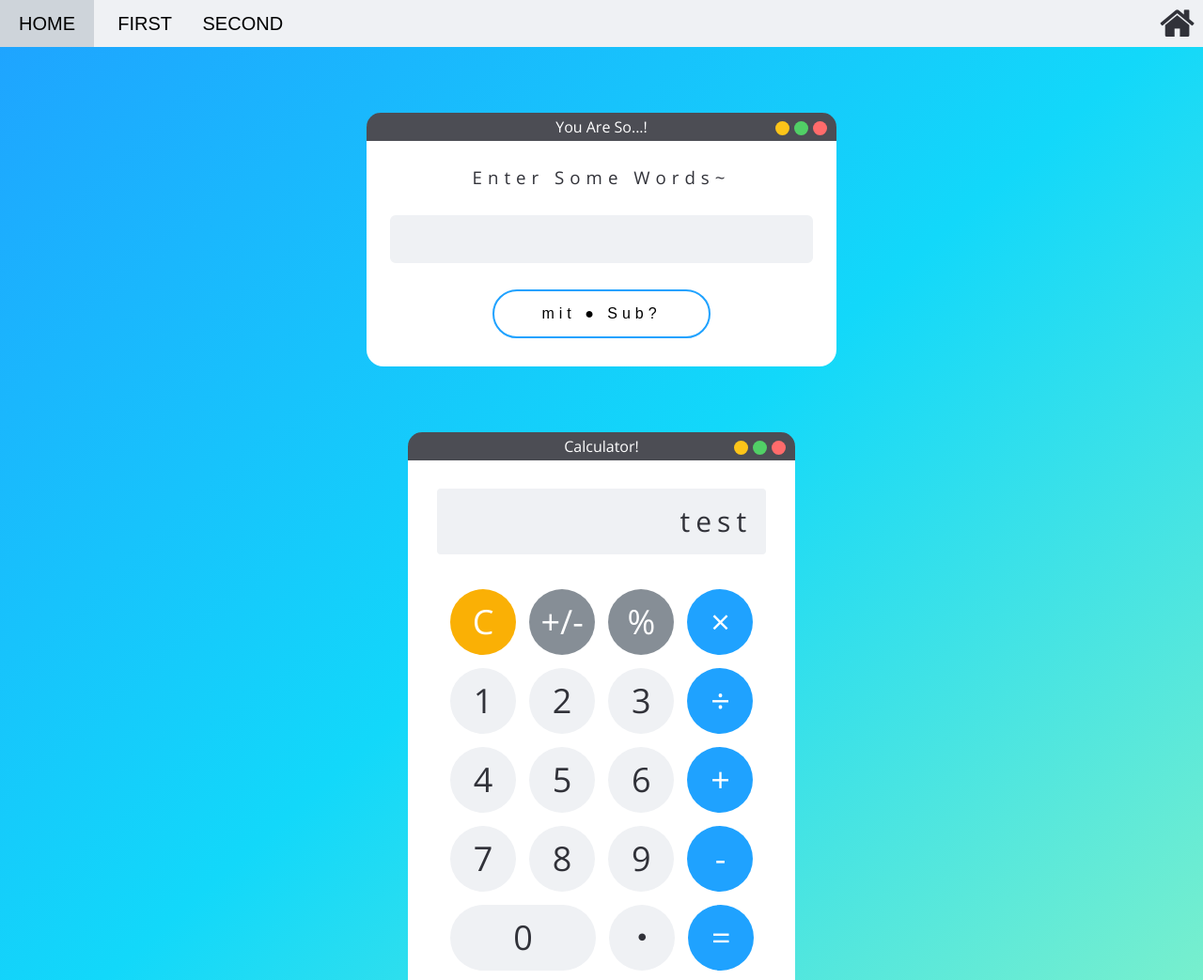
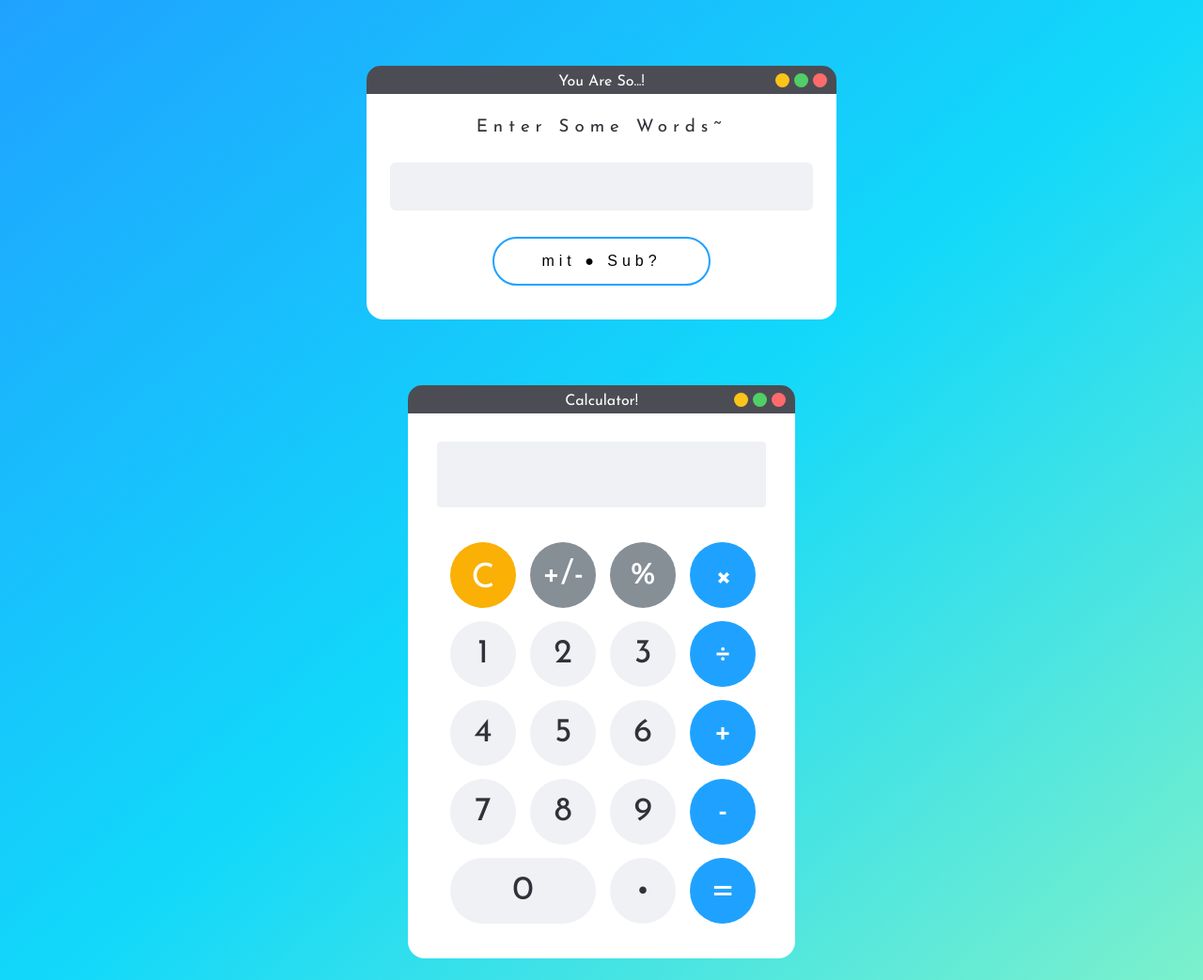
Before and after one commit to LonJonn/LonJonn.github.io, a plain HTML site: page index.html in a window 1280 px wide. Shown: the top 1043 px of the page at 94% size. Drawn offline with nearby package versions, Linux system fonts and the light colour scheme.

Commit message:
changed font

```diff
--- a/index.html
+++ b/index.html
@@ -7,19 +7,19 @@
     <link rel="stylesheet" href="master.min.css">
     <script src="https://ajax.googleapis.com/ajax/libs/jquery/3.2.1/jquery.min.js"></script>
     <script src="main.js"></script>
-    <link href="https://fonts.googleapis.com/css?family=Open+Sans" rel="stylesheet">
+    <link href="https://fonts.googleapis.com/css?family=Open+Sans|Josefin+Sans|Raleway" rel="stylesheet">
     <link rel="stylesheet" href="https://cdnjs.cloudflare.com/ajax/libs/font-awesome/4.7.0/css/font-awesome.min.css">
 </head>
 
 <body>
-    <div class="nav">
+    <!--<section class="nav">
         <button class="navButton">HOME</button>
         <button class="navButton">FIRST</button>
         <button class="navButton">SECOND</button>
         <section class="icon">
             <i class="fa fa-home"></i>
         </section>
-    </div>
+    </section>-->
     <section class="firstProgram">
         <section class="header" id="first_header">
             <div class="headerTitle">You Are So...!</div>
@@ -42,10 +42,10 @@
             <div class="bops minimise"'></div>
         </section>
         <section class="content" id="second_content">
-            <div class="textOutput" id="second_textOutput"/>test</div>
+            <div class="textOutput" id="second_textOutput"/></div>
             <ul>
                 <li class="button other C" onclick='document.getElementById("second_textOutput").innerHTML = ""'>C</li>
-                <li class="button other +/-" onclick='document.getElementById("second_textOutput").innerHTML += "-"'>+/-</li>
+                <li class="button other negative" onclick='document.getElementById("second_textOutput").innerHTML += "-"'>+/-</li>
                 <li class="button other percentage">%</li>
                 <li class="button sign X">×</li>
                 <li class="button number1" onclick='document.getElementById("second_textOutput").innerHTML += "1"'>1</li>
--- a/master.scss
+++ b/master.scss
@@ -14,7 +14,7 @@ $gradient: #1FA2FF, #12D8FA, #81f1c9;
 
 html {
     min-height: 100%;
-    font-family: 'Open Sans', sans-serif;
+    font-family: 'Josefin Sans', sans-serif;
     color: $color-text;
     margin: 0;
     background: linear-gradient(to bottom right, $gradient);
@@ -67,7 +67,7 @@ body {
     background-color: $color-grey;
     color: white;
     height: 30px;
-    padding: 4px 0;
+    padding: 9px 0 0;
     border-radius: 15px 15px 0 0;
     text-align: center;
     transition: border-radius 0.4s 0.5s;
@@ -191,6 +191,7 @@ body {
     margin: 0 auto 70px;
     background-color: white;
     border-radius: 18px;
+    user-select: none;
 
     .content {
         height: 580px;
@@ -237,6 +238,12 @@ body {
             width: 155px;
         }
 
+        .decimal {
+            padding: 4px 0 0;
+        }
+
+
+
         .sign {
             background-color: $color-blue;
             color: white;
@@ -256,6 +263,7 @@ body {
         }
 
         .C {
+            padding: 4px 0 0;
             background-color: #fab005;
 
             &:hover {
```
Also changed, not shown: master.min.css.
